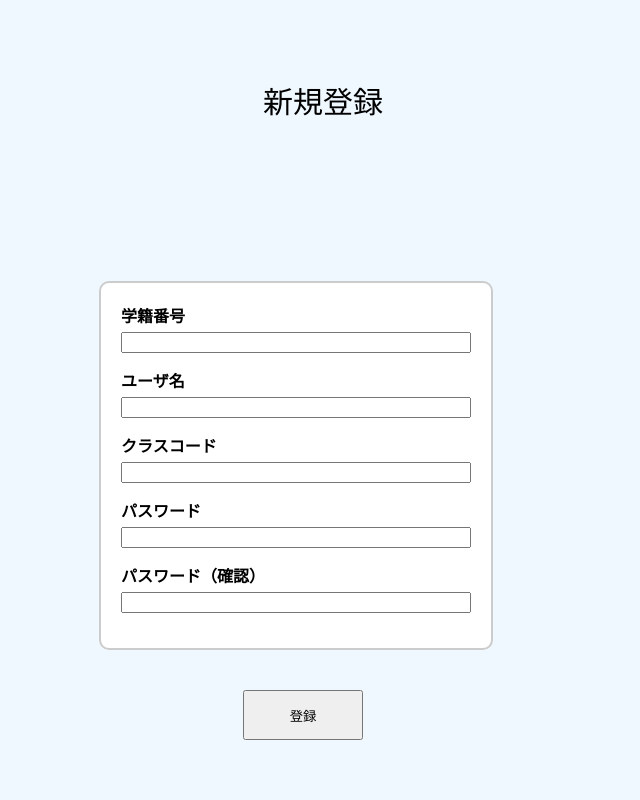
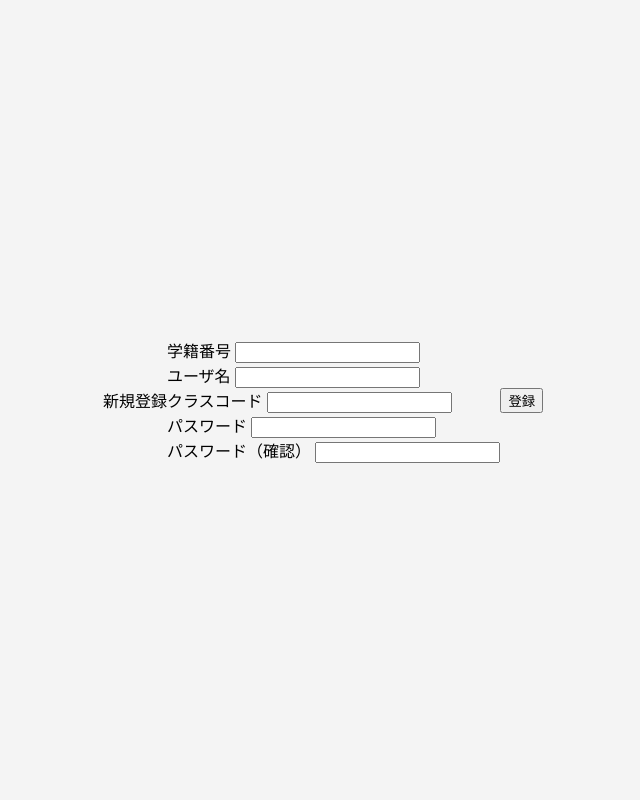
Before and after one commit to yamazaki-gumi/ubdcvote, a PHP site: page /ubdcvote/gamen2.html in a window 1280 px wide. Shown: the whole page, without its empty margins (317-957 px from the left). Run offline with PHP 8.4, Linux system fonts and the light colour scheme.

Commit message:
画面２作成しました

```diff
--- a/gamen2.css
+++ b/gamen2.css
@@ -1,43 +1,64 @@
+/* === login.css (外部CSS) === */
+/* 全体 */
 body {
-    font-family: sans-serif;
-    background-color: #f0f8ff;
-    padding: 40px;
+margin: 0;
+padding: 0;
+font-family: sans-serif;
+background-color: #f4f4f4;
+display: flex;
+justify-content: center;
+align-items: center;
+height: 100vh;
 }
 
-#text {
-    font-size: 30px;
-    margin-bottom: 20px;
-    text-align: center;
-    width: 100%;
+
+/* 戻るボタン */
+.back-btn {
+position: fixed;
+top: 20px;
+right: 20px;
+padding: 10px 20px;
+background-color: #ddd;
+border: none;
+border-radius: 6px;
+cursor: pointer;
+font-size: 14px;
 }
 
-.form-box {
-    background-color: white;
-    padding: 20px;
-    position:absolute;
-    right:470px;
-    bottom:130px;
-    border: 2px solid #ccc;
-    border-radius: 10px;
-    width: 350px;
-    margin-bottom: 20px;
+
+/* ログインフォーム */
+.login-container {
+background: white;
+padding: 30px;
+border-radius: 10px;
+box-shadow: 0px 0px 10px rgba(0,0,0,0.1);
+text-align: center;
+width: 320px;
 }
 
-.form-row {
-    display: flex;
-    flex-direction: column;
-    margin-bottom: 15px;
+
+.login-container input[type="text"],
+.login-container input[type="password"] {
+width: 90%;
+padding: 10px;
+margin-top: 5px;
+margin-bottom: 20px;
+border-radius: 5px;
+border: 1px solid #ccc;
 }
 
-.form-row label {
-    margin-bottom: 5px;
-    font-weight: bold;
+
+.login-btn {
+width: 100%;
+padding: 10px;
+background-color: #4CAF50;
+color: white;
+border: none;
+border-radius: 5px;
+cursor: pointer;
 }
 
-.submit-btn{
-    height:50px;
-    width:120px;
-    position:absolute;
-    bottom:60px;
-    right:600px;
+
+.error {
+color: red;
 }
--- a/gamen2.html
+++ b/gamen2.html
@@ -5,6 +5,7 @@
     <meta name="viewport" content="width=device-width, initial-scale=1.0">
     <title>UBDC VOTE</title>
     <link rel="stylesheet" href="gamen2.css">
+    <script src="gamen2.js" defer></script>
 </head>
 <body>
     <p id="text">新規登録</p>
--- a/gamen2.js
+++ b/gamen2.js
@@ -0,0 +1,6 @@
+jsファイル
+
+/* === login.js (外部JS) === */
+function goBack() {
+window.history.back();
+}
```
Also changed, not shown: gamen2.php (added, +68 -0 lines).
